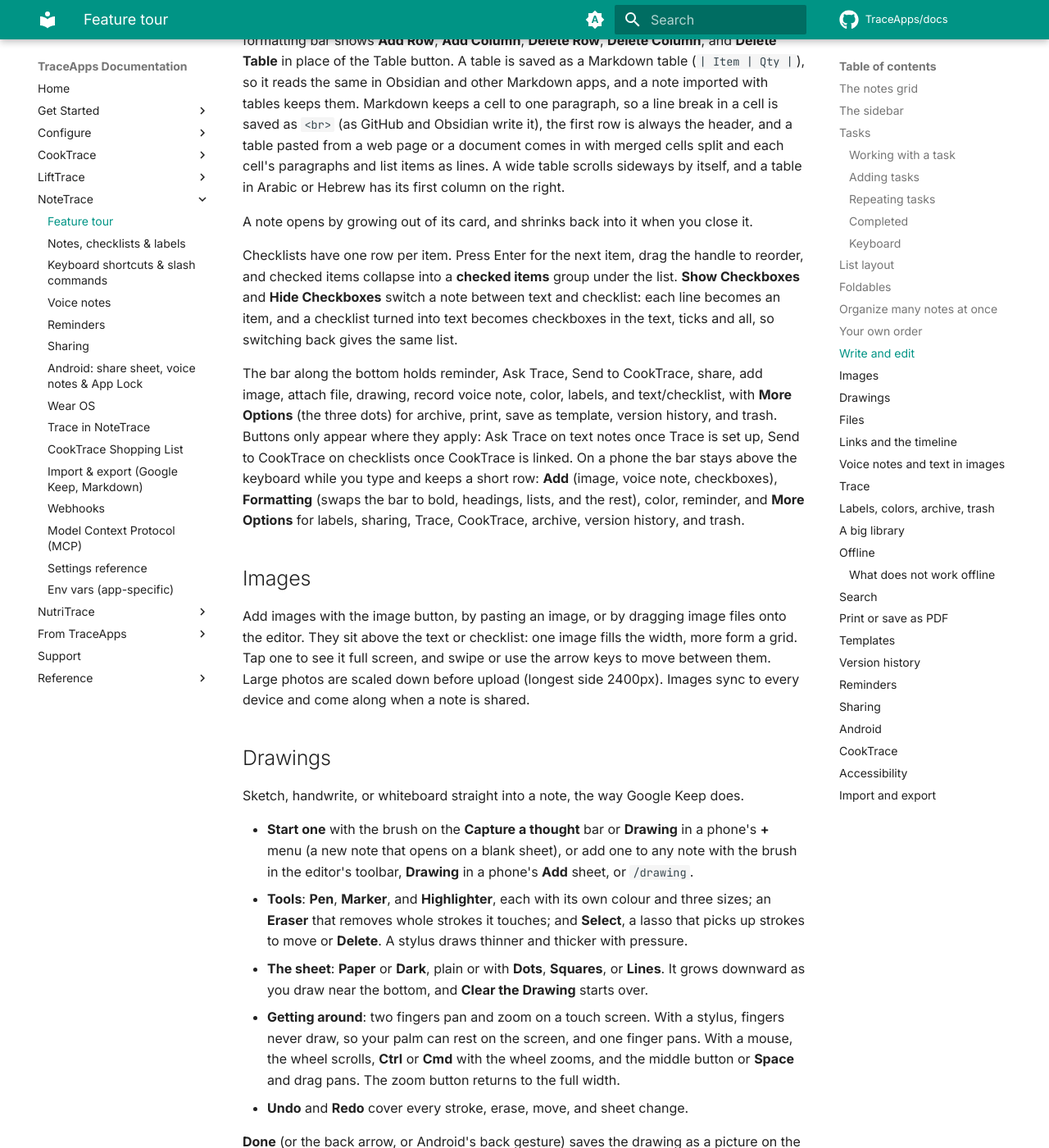
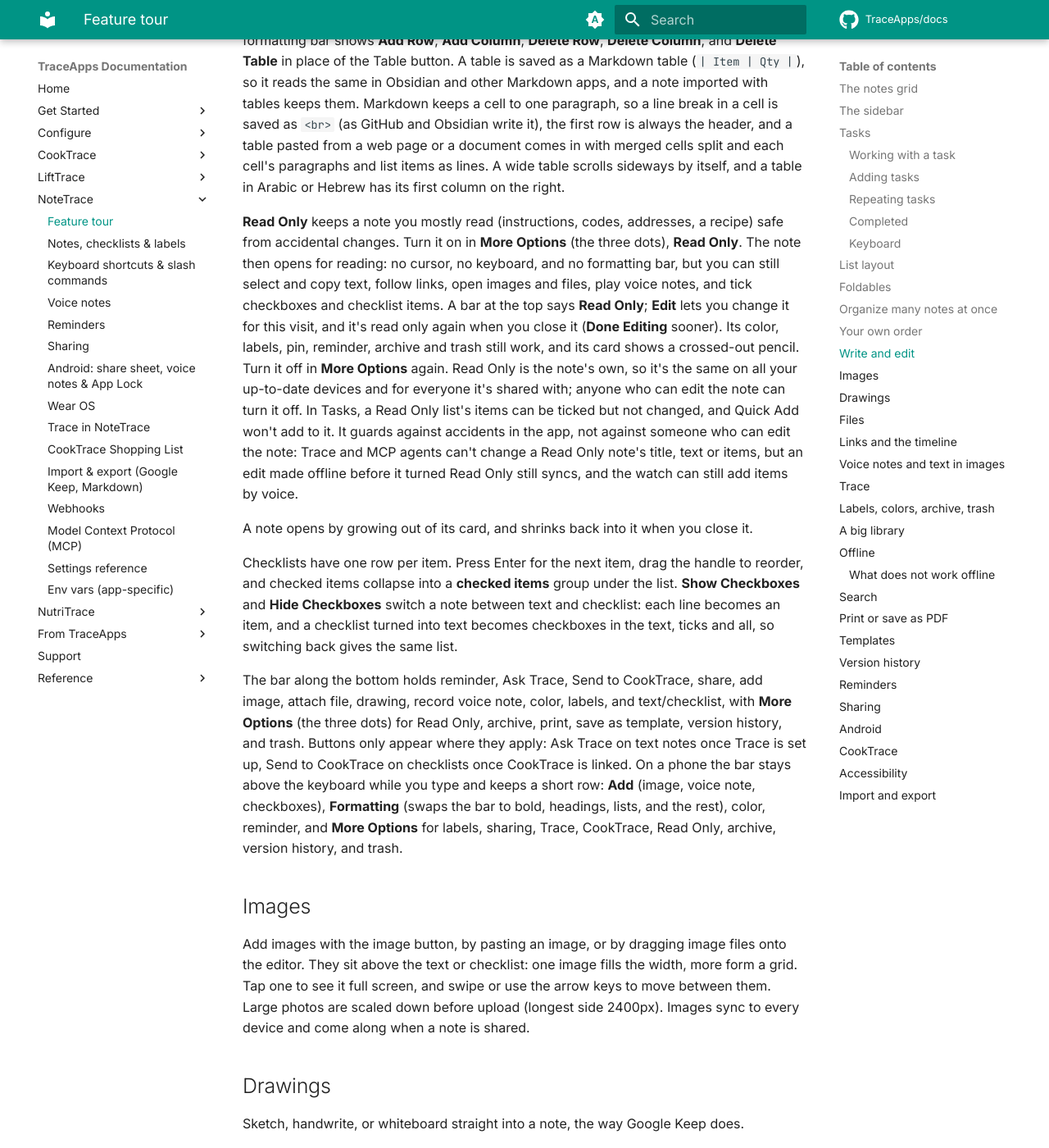
Before and after one commit to TraceApps/docs, an MkDocs documentation site: the page built from docs/notetrace/features.md, in a window 1280 px wide and 1400 px high, scrolled down 6431 px. Shown: the whole window at 82% size. Built offline with MkDocs 1.6.1 and Material for MkDocs 9.7.7, drawn with Linux system fonts in a browser that asks for light colours; comment, search, counter and statistics services are not loaded.

Commit message:
NoteTrace: Read Only notes (TraceApps/notetrace#30)

```diff
--- a/docs/notetrace/features.md
+++ b/docs/notetrace/features.md
@@ -111,11 +111,13 @@ Text notes use a rich editor with bold, italic, underline, strikethrough, highli
 
 **Tables** come from the **Table** button in the formatting bar or `/table`: three columns with a header row. **Tab** moves to the next cell (in the last cell it adds a row), **Shift+Tab** goes back, **Enter** moves down a row, adding one at the bottom (Enter in an empty last row leaves the table), and **Shift+Enter** starts a new line in the cell. With the cursor in a table, the formatting bar shows **Add Row**, **Add Column**, **Delete Row**, **Delete Column**, and **Delete Table** in place of the Table button. A table is saved as a Markdown table (`| Item | Qty |`), so it reads the same in Obsidian and other Markdown apps, and a note imported with tables keeps them. Markdown keeps a cell to one paragraph, so a line break in a cell is saved as `<br>` (as GitHub and Obsidian write it), the first row is always the header, and a table pasted from a web page or a document comes in with merged cells split and each cell's paragraphs and list items as lines. A wide table scrolls sideways by itself, and a table in Arabic or Hebrew has its first column on the right.
 
+**Read Only** keeps a note you mostly read (instructions, codes, addresses, a recipe) safe from accidental changes. Turn it on in **More Options** (the three dots), **Read Only**. The note then opens for reading: no cursor, no keyboard, and no formatting bar, but you can still select and copy text, follow links, open images and files, play voice notes, and tick checkboxes and checklist items. A bar at the top says **Read Only**; **Edit** lets you change it for this visit, and it's read only again when you close it (**Done Editing** sooner). Its color, labels, pin, reminder, archive and trash still work, and its card shows a crossed-out pencil. Turn it off in **More Options** again. Read Only is the note's own, so it's the same on all your up-to-date devices and for everyone it's shared with; anyone who can edit the note can turn it off. In Tasks, a Read Only list's items can be ticked but not changed, and Quick Add won't add to it. It guards against accidents in the app, not against someone who can edit the note: Trace and MCP agents can't change a Read Only note's title, text or items, but an edit made offline before it turned Read Only still syncs, and the watch can still add items by voice.
+
 A note opens by growing out of its card, and shrinks back into it when you close it.
 
 Checklists have one row per item. Press Enter for the next item, drag the handle to reorder, and checked items collapse into a **checked items** group under the list. **Show Checkboxes** and **Hide Checkboxes** switch a note between text and checklist: each line becomes an item, and a checklist turned into text becomes checkboxes in the text, ticks and all, so switching back gives the same list.
 
-The bar along the bottom holds reminder, Ask Trace, Send to CookTrace, share, add image, attach file, drawing, record voice note, color, labels, and text/checklist, with **More Options** (the three dots) for archive, print, save as template, version history, and trash. Buttons only appear where they apply: Ask Trace on text notes once Trace is set up, Send to CookTrace on checklists once CookTrace is linked. On a phone the bar stays above the keyboard while you type and keeps a short row: **Add** (image, voice note, checkboxes), **Formatting** (swaps the bar to bold, headings, lists, and the rest), color, reminder, and **More Options** for labels, sharing, Trace, CookTrace, archive, version history, and trash.
+The bar along the bottom holds reminder, Ask Trace, Send to CookTrace, share, add image, attach file, drawing, record voice note, color, labels, and text/checklist, with **More Options** (the three dots) for Read Only, archive, print, save as template, version history, and trash. Buttons only appear where they apply: Ask Trace on text notes once Trace is set up, Send to CookTrace on checklists once CookTrace is linked. On a phone the bar stays above the keyboard while you type and keeps a short row: **Add** (image, voice note, checkboxes), **Formatting** (swaps the bar to bold, headings, lists, and the rest), color, reminder, and **More Options** for labels, sharing, Trace, CookTrace, Read Only, archive, version history, and trash.
 
 ## Images {#images}
 
```
Also changed, not shown: docs/notetrace/import-export.md (+1 -1 lines), docs/notetrace/mcp.md (+1 -1 lines), docs/notetrace/sharing.md (+2 -1 lines), docs/notetrace/trace.md (+1 -1 lines).
